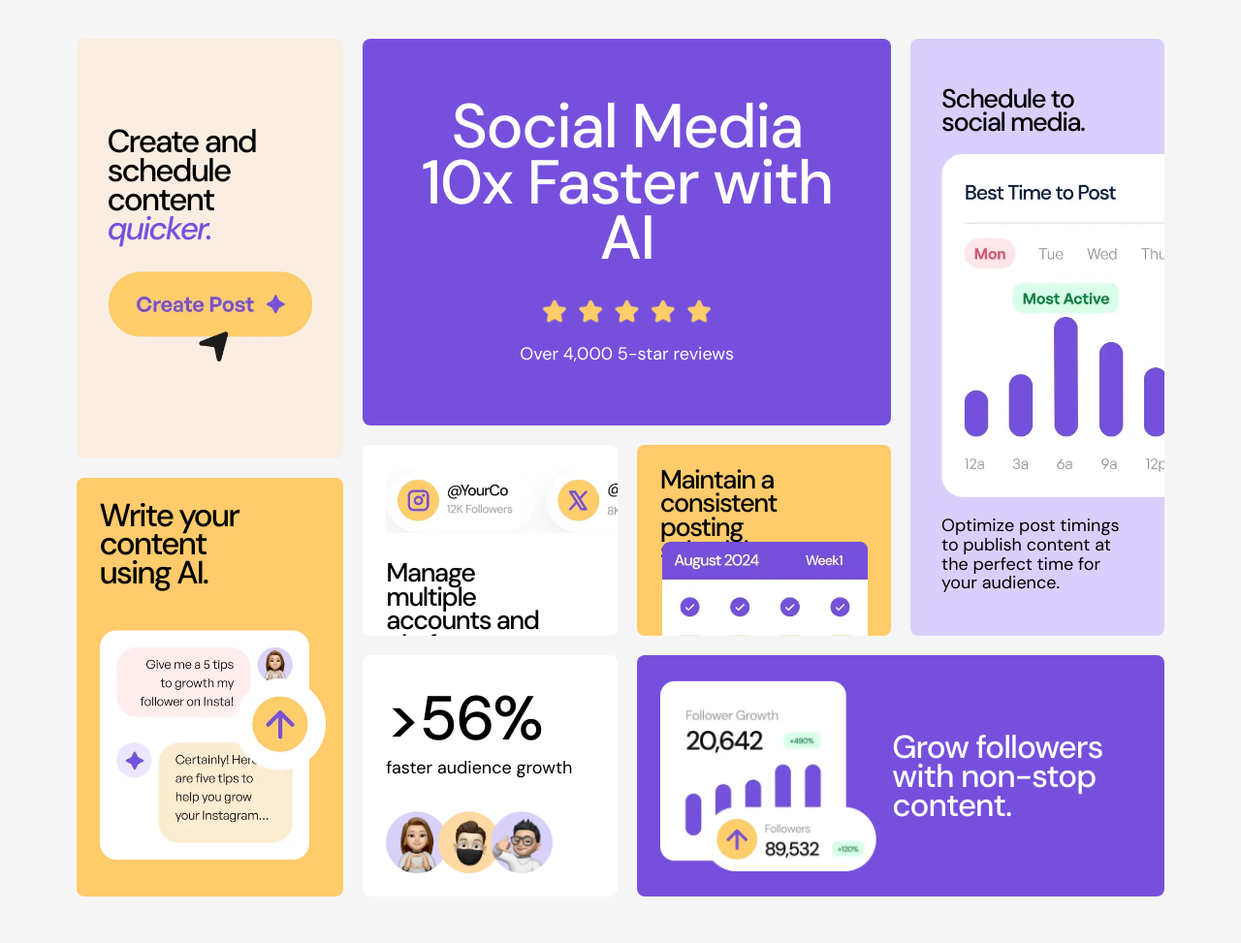
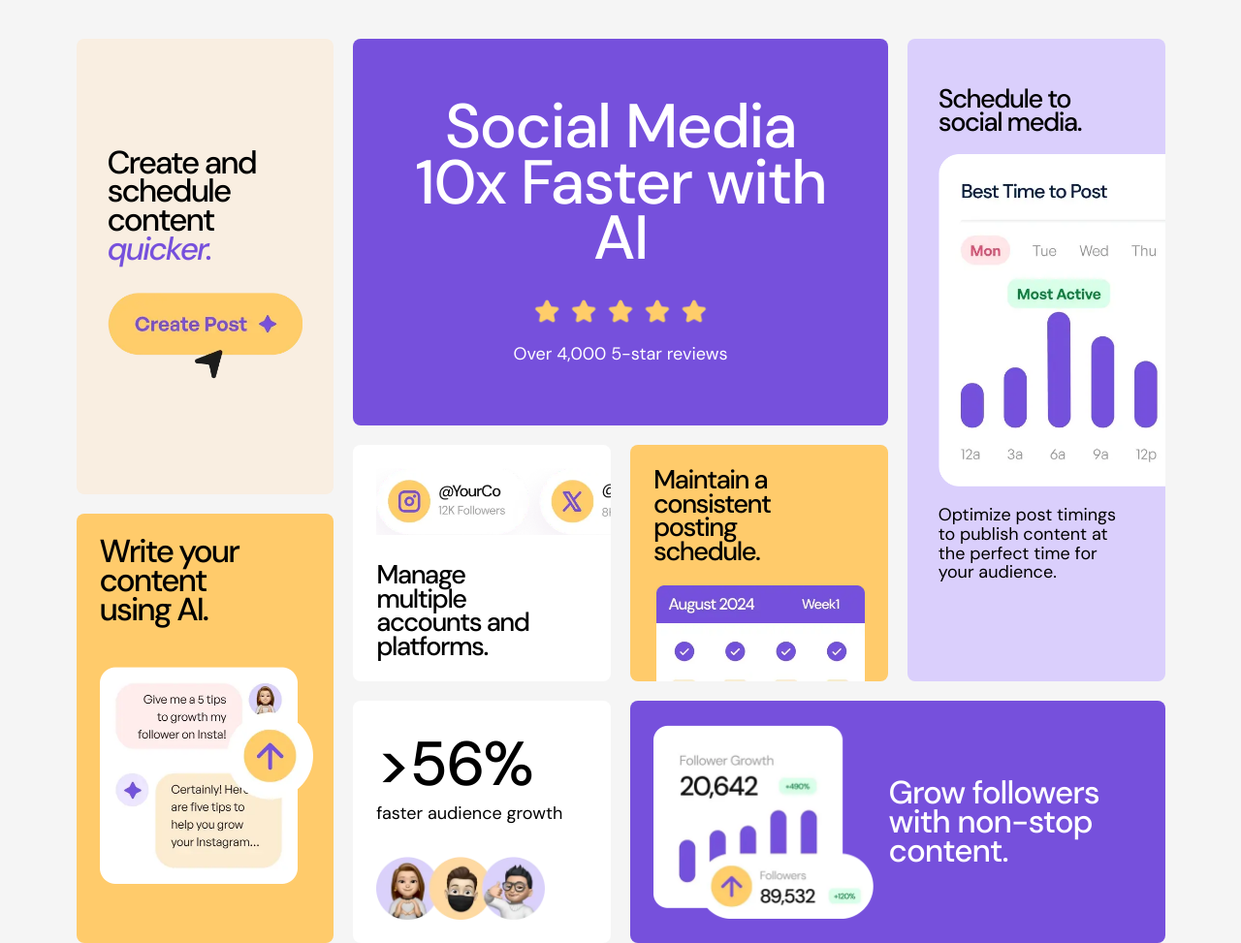
Before and after one commit to Ivansol-21/bento-grid, a plain HTML site: page index.html in a window 1280 px wide. Shown: the whole page at 97% size. Drawn offline with Linux system fonts and the light colour scheme.

Commit message:
Mejor version

```diff
--- a/index.html
+++ b/index.html
@@ -20,7 +20,7 @@
       <!-- Contenido principal -->
       <div class="contenedor-grid">
         <!-- Item 1 del contenedor principal y tarjeta 1 -->
-        <div class="contenedor__item-1 card-1">
+        <div class="card-1">
           <h2
             class="font-size-40 letter-spacing-N10 line-height-90 weight-medium"
           >
@@ -32,7 +32,7 @@
           />
         </div>
         <!-- Item 2 del contenedor principal y tarjeta 2 -->
-        <div class="contenedor__item-2 card-2">
+        <div class="card-2">
           <h2
             class="font-size-40 letter-spacing-N10 line-height-90 weight-medium"
           >
@@ -43,8 +43,6 @@
             alt="Write your content using AI"
           />
         </div>
-        <!-- Item 3 del contenedor principal -->
-        <div class="contenedor__item-3 contenedor__item-3-grid">
         <!-- Tarjeta 3 -->
         <div class="card-3">
           <h2
@@ -120,7 +118,6 @@
           </p>
         </div>
       </div>
-      </div>
     </main>
   </body>
 </html>
--- a/src/styles/main.css
+++ b/src/styles/main.css
@@ -47,27 +47,20 @@ img {
 }
 .contenedor-grid {
     display: grid;
-    grid-template-columns: 1fr 3fr;
-    grid-template-rows: repeat(2, 1fr);
+    grid-template-columns: repeat(4, 1fr);
+    grid-auto-flow: column;
     grid-template-areas:
-    'item-1 item-3'
-    'item-2 item-3';
+    'card-1 card-3 card-3 card-8'
+    'card-1 card-4 card-6 card-8'
+    'card-2 card-4 card-6 card-8'
+    'card-2 card-5 card-7 card-7';
     gap: 1.25rem;
     max-inline-size: 70.188rem;
     max-block-size: 55.313rem;
 }
-/* Posicionamiento de los items del contenedor principal */
-.contenedor__item-1 {
-    grid-area: item-1;
-}
-.contenedor__item-2 {
-    grid-area: item-2;
-}
-.contenedor__item-3 {
-    grid-area: item-3;
-}
 /* Estilos para cada tarjeta */
 .card-1 {
+    grid-area: card-1;
     display: flex;
     flex-direction: column;
     justify-content: center;
@@ -82,6 +75,7 @@ img {
     color: var(--Purple-500);
 }
 .card-2 {
+    grid-area: card-2;
     display: flex;
     flex-direction: column;
     gap: clamp(1rem, 0.75rem + 2.5vw, 4rem);
@@ -179,30 +173,7 @@ img {
     overflow: hidden;
 }
 .card-8 img {
-    inline-size: 200%;
-}
-/* Flex para el item 3 del contenedor principal */
-.contenedor__item-3-grid {
-    display: grid;
-    grid-template-columns: repeat(3, 1fr);
-    grid-template-areas:
-    'card-3 card-3 card-8'
-    'card-4 card-6 card-8'
-    'card-5 card-7 card-7';
-    gap: 1.25rem  ;
-}
-.item-3-1-flex {
-    display: flex;
-    gap: 0 1.25rem;
-}
-.item-3-2-flex {
-    display: flex;
-    gap: 0 1.25rem;
-}
-.item-3-1-1-flex {
-    display: flex;
-    flex-flow: row wrap;
-    gap: 1.25rem;
+    inline-size: 190.6%;
 }
 /* Caracteristicas en comun*/
 .font-size-64 {
```
Lines whose indentation alone changed are shown as unchanged.
